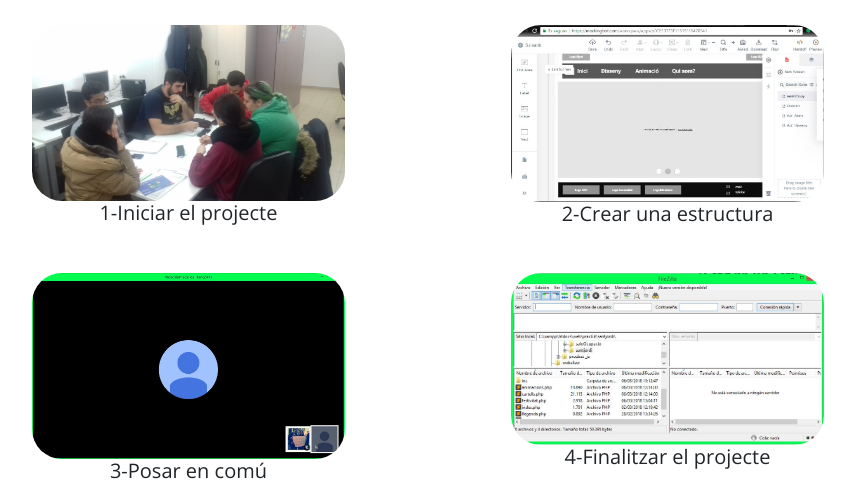
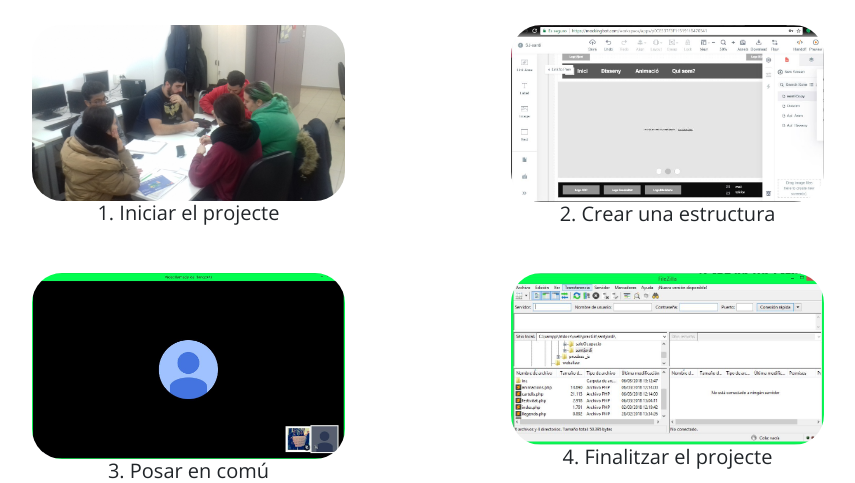
Before and after one commit to docentecam/santjordi, a PHP site: page /web.php in a window 1280 px wide. Shown: the part 613-1096 px from the top of the page, without its empty margins (212-1067 px from the left). Run offline with PHP 8.4, Linux system fonts and the light colour scheme; some libraries are stand-ins or nearby versions; some web fonts are replaced.

Commit message:
Web update (again)

```diff
--- a/web.php
+++ b/web.php
@@ -7,27 +7,27 @@
 </div>
 	<div class="col-lg-8 offset-lg-2 mb-5 ">
 		<img class="img-fluid borderRound" src="img/fotoEnGrupoPaint.jpg">
-		<h5 class="text-center ml-3 mr-3"><span class="CA">Hello world! Som el Rafat, <b>l’Andrea, el Raúl, la Raquel, l’Oscar, el Santi i la Clàudia</b>, els creadors d’aquesta pàgina web. Formem part de l'especialitat de desenvolupament d'app i web apps, dins del projecte de Treballs als barris de la Casa d’Oficis de Barcelona Activa.</h5></span><h5><span class="ES">Hello world! Somos  <b>Rafat, Andrea, Raúl, Raquel, Oscar, Santi y Clàudia</b>, los creadores de esta página web. Formamos parte de la especialidad de desarrollo de app y web apps, dentro del proyecto de Treballs als barris de la Casa d’Oficis de Barcelona Activa.</span></h5>
+		<h5 class="text-center ml-3 mr-3"><span class="CA">Hello world! Som <b>el Rafat, l’Andrea, el Raúl, la Raquel, l’Oscar, el Santi i la Clàudia</b>, els creadors d’aquesta pàgina web. Formem part de l'especialitat de desenvolupament d'app i web apps, dins del projecte de Treballs als barris de la Casa d’Oficis de Barcelona Activa.</h5></span><h5><span class="ES">Hello world! Somos  <b>Rafat, Andrea, Raúl, Raquel, Oscar, Santi y Clàudia</b>, los creadores de esta página web. Formamos parte de la especialidad de desarrollo de app y web apps, dentro del proyecto de Treballs als barris de la Casa d’Oficis de Barcelona Activa.</span></h5>
 	</div>
 	<div class="col-lg-8 offset-lg-2">
 		<div class="row">
 			<div class="col-12 col-lg-5 mb-4 mt-2">
 				<a href="javascript:mostrarDesglossament('desgWeb1');">
 					<img src="img/definicióProjecteoriginal.jpg" class="img-fluid borderRound"></a>
-					<h5 class="text-center"><span class="CA">1-Iniciar el projecte</span></h5><h5 class="text-center"><span class="ES">1-Iniciar el proyecto</span></h5>
+					<h5 class="text-center"><span class="CA">1. Iniciar el projecte</span></h5><h5 class="text-center"><span class="ES">1-Iniciar el proyecto</span></h5>
 			</div>
 			<div class="col-lg-5 offset-lg-2 mt-2">
 
 				<a href="javascript:mostrarDesglossament('desgWeb2');">
 					<img src="img/Capturamockingboot2.JPG" class="img-fluid borderRound"></a>
-					<h5 class="text-center"><span class="CA">2-Crear una estructura</h5></span><h5 class="text-center"><span class="ES">2-Crear una estructura</h5></span>
+					<h5 class="text-center"><span class="CA">2. Crear una estructura</h5></span><h5 class="text-center"><span class="ES">2-Crear una estructura</h5></span>
 			</div>
 		</div>
 		<div class="row">
 			<div class="col-12 col-lg-5 mt-3">
 			<a href="javascript:mostrarDesglossament('desgWeb3');">
 				<img src="img/Capturahangoutconferencia2.JPG" class="img-fluid borderRound"></a>
-					<h5 class="text-center"><span class="CA">3-Posar en comú</h5></span><h5 class="text-center"><span class="ES">3-Poner en común</span></h5>
+					<h5 class="text-center"><span class="CA">3. Posar en comú</h5></span><h5 class="text-center"><span class="ES">3-Poner en común</span></h5>
 			</div>
 
 
@@ -36,7 +36,7 @@
 
 			<a href="javascript:mostrarDesglossament('desgWeb4');">
 				<img src="img/Capturafilezila4.JPG" class="img-fluid borderRound"></a>
-					<h5 class="text-center"><span class="CA">4-Finalitzar el projecte</h5></span><h5 class="text-center"><span class="ES">4-Finalizar el proyecto</span></h5>
+					<h5 class="text-center"><span class="CA">4. Finalitzar el projecte</h5></span><h5 class="text-center"><span class="ES">4-Finalizar el proyecto</span></h5>
 			</div>
 		</div>
 	</div>
```
